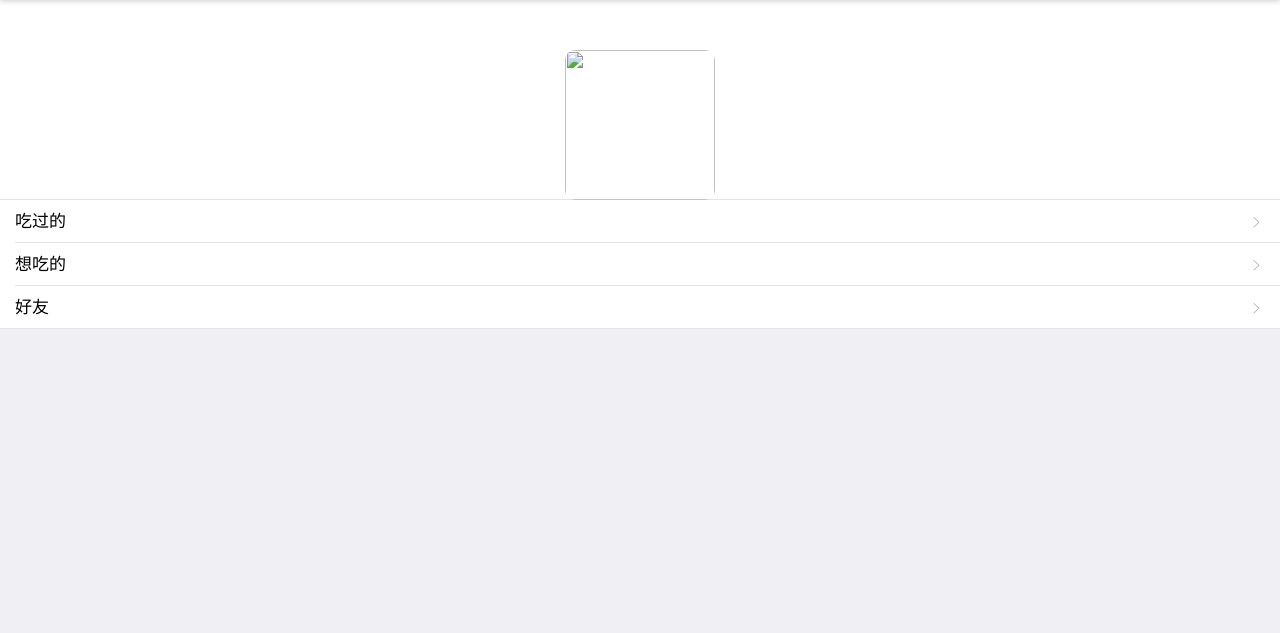
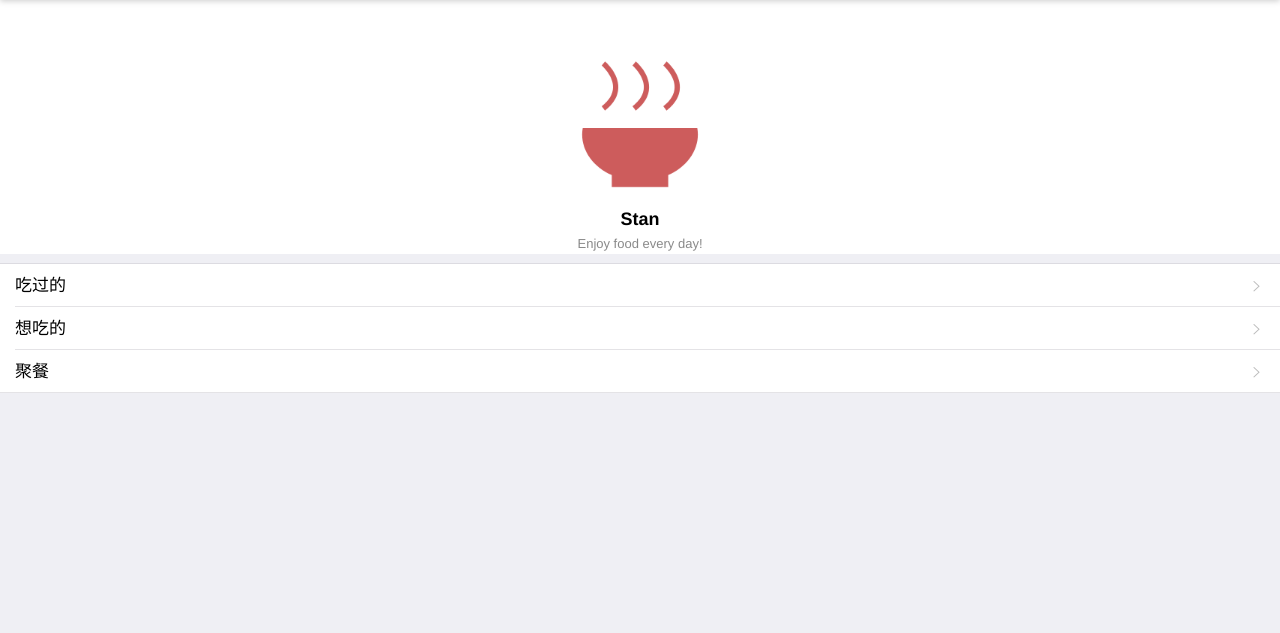
Before and after one commit to kuangkzh/EatingToday, a Flask app: page /aboutme in a window 1280 px wide. Shown: the part 44-677 px from the top of the page. Run offline with Flask 2, Linux system fonts and the light colour scheme; a user stored in the database is signed in.

Commit message:
除了推荐算法都ok了

```diff
--- a/DBHelper.py
+++ b/DBHelper.py
@@ -58,6 +58,12 @@
     else:
         conn.execute("UPDATE comments SET img=? WHERE user_id=? AND food_id=?", (pic_path, user_id, food_id))
     conn.commit()
+
+
+def get_user(user_id):
+    c = conn.execute("SELECT nickname FROM user where user_id = ?", (user_id,)).fetchone()[0]
+    print(c)
+    return c
 
 
 def get_food_id(food_name, restaurant):
--- a/manage.py
+++ b/manage.py
@@ -134,12 +134,16 @@
     return render_template('01-history-upload.html')
 
 
+
 @app.route('/suggestions')
 def suggestions():
     user_id = session.get('user_id')
+    # food_id = session.get('food_id')
+    food_id = 1
     num = 3
     recommender = FoodRecommender.FoodRecommender(user_id)
-    recommendation = recommender.get_recommend(3)
+
+    recommendation = recommender.get_recommend(num)
     recommend_list = []
     for record in recommendation:
         food_id = record[0]
@@ -178,7 +182,9 @@
 
 @app.route('/aboutme')
 def aboutme():
-    return render_template('04-aboutme.html')
+    user_id = session.get('user_id')
+    username = DBHelper.get_user(user_id)
+    return render_template('04-aboutme.html', username=username)
 
 
 @app.route('/aboutme/settings')
--- a/templates/01-history.html
+++ b/templates/01-history.html
@@ -53,7 +53,7 @@
 				<span class="mui-icon iconfont icon-canyin"></span>
 				<span class="mui-tab-label">吃过的</span>
 			</a>
-			<a class="mui-tab-item" href="{{ url_for('suggestions') }}">
+			<a class="mui-tab-item" href="{{ url_for('suggestions', message='') }}">
 				<span class="mui-icon iconfont icon-canting"></span>
 				<span class="mui-tab-label">今天吃啥</span>
 			</a>
--- a/templates/03-group.html
+++ b/templates/03-group.html
@@ -49,7 +49,7 @@
 				<span class="mui-icon iconfont icon-canyin"></span>
 				<span class="mui-tab-label">吃过的</span>
 			</a>
-			<a class="mui-tab-item" href="{{ url_for('suggestions') }}">
+			<a class="mui-tab-item" href="{{ url_for('suggestions', message='') }}">
 				<span class="mui-icon iconfont icon-canting"></span>
 				<span class="mui-tab-label">今天吃啥</span>
 			</a>
--- a/templates/04-aboutme.html
+++ b/templates/04-aboutme.html
@@ -19,33 +19,32 @@
 		<div class="mui-content">
 		    <div class="d-box">
 		    	<div class="logo-img"  style="background:#fff;">
-		    		<img src="{{ url_for('static', filename='img/logo.png') }}/>
-		    		<h4>EATqueen</h4>
-		    		<p>Happy every day!</p>
+		    		<img src="{{ url_for('static', filename='img/logo.png') }}"/>
+		    		<h4>{{ username }}</h4>
+		    		<p>Enjoy food every day!</p>
 		    	</div>
 			</div>
 		    <div class="d-box-a">
 		    	<ul class="mui-table-view">
 					<li class="mui-table-view-cell">
-						<a class="mui-navigate-right">吃过的</a>
+						<a class="mui-navigate-right" href="{{ url_for('history') }}">吃过的</a>
 					</li>
 					<li class="mui-table-view-cell">
-						<a class="mui-navigate-right">想吃的</a>
+						<a class="mui-navigate-right" href="{{ url_for('suggestions', message='') }}">想吃的</a>
 					</li>
 					<li class="mui-table-view-cell">
-						<a class="mui-navigate-right">好友</a>
+						<a class="mui-navigate-right" href="{{ url_for('group') }}">聚餐</a>
 					</li>
 				</ul>
 			</div>
 		</div>
-        </div>
 		<!--底部导航-->
 		<nav class="mui-bar mui-bar-tab">
 			<a id="defaultTab" class="mui-tab-item" href="/history">
 				<span class="mui-icon iconfont icon-canyin"></span>
 				<span class="mui-tab-label">吃过的</span>
 			</a>
-			<a class="mui-tab-item" href="{{ url_for('suggestions') }}">
+			<a class="mui-tab-item" href="{{ url_for('suggestions', message='') }}">
 				<span class="mui-icon iconfont icon-canting"></span>
 				<span class="mui-tab-label">今天吃啥</span>
 			</a>
```
Also changed, not shown: templates/02-suggestions.html (+43 -1 lines).
